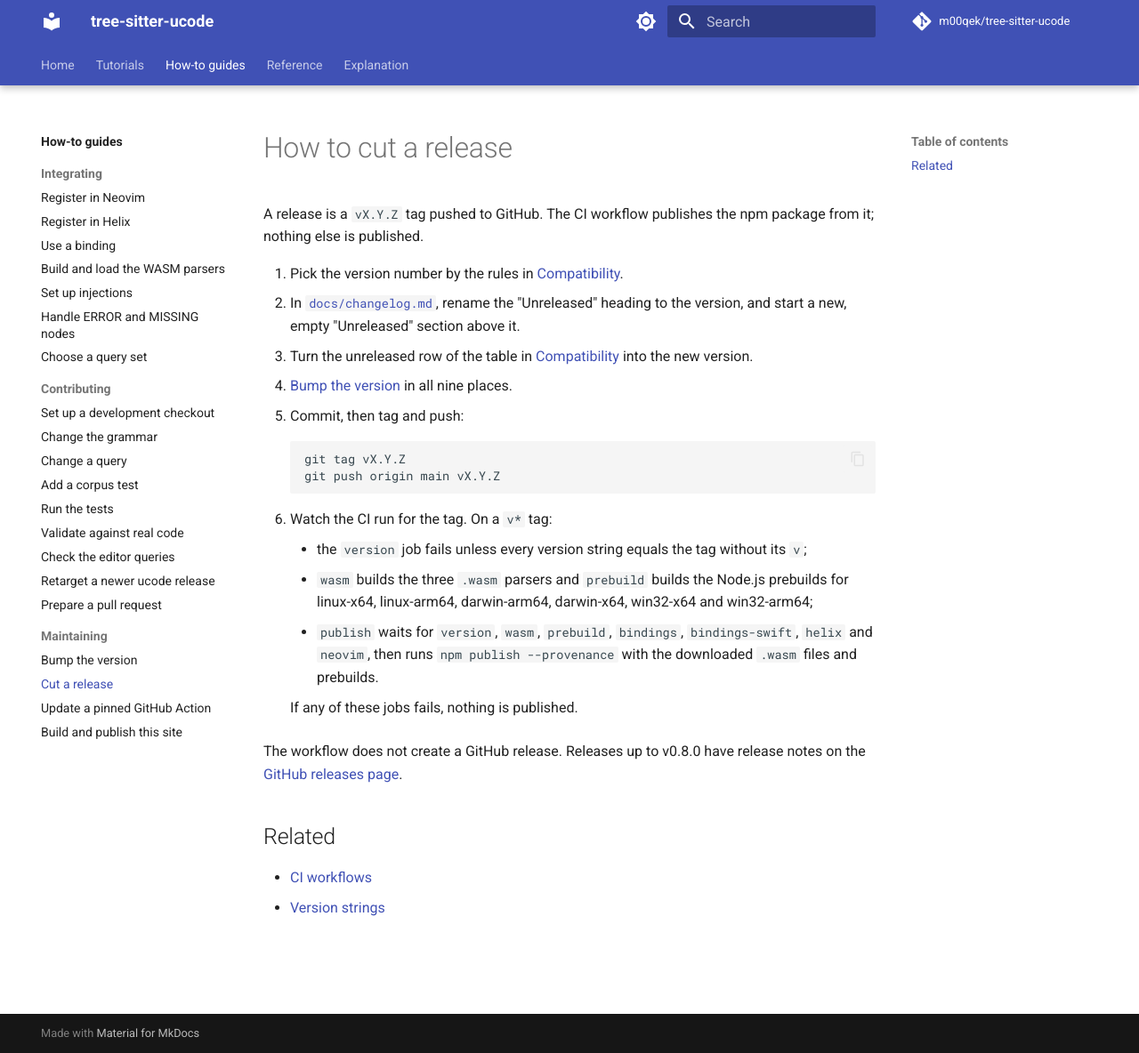
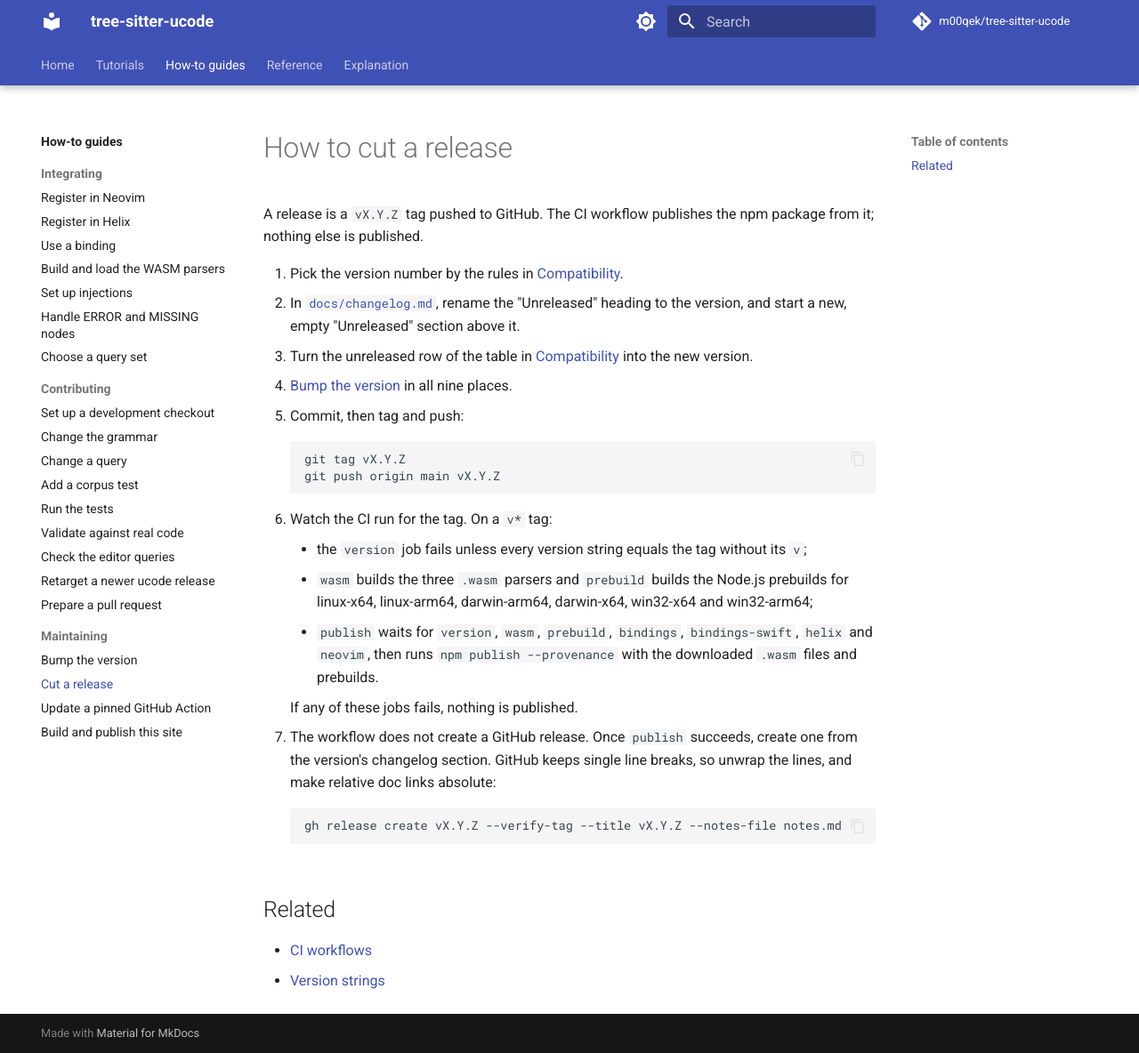
Before and after one commit to m00qek/tree-sitter-ucode, an MkDocs documentation site: the page built from docs/how-to/cut-release.md, in a window 1280 px wide and 1184 px high. Shown: the whole window at 89% size. Built offline with MkDocs 1.6.1 and Material for MkDocs 9.7.7, drawn with Linux system fonts in a browser that asks for light colours; comment, search, counter and statistics services are not loaded.

Commit message:
docs: create the GitHub release as the last release step

````diff
--- a/docs/how-to/cut-release.md
+++ b/docs/how-to/cut-release.md
@@ -31,9 +31,13 @@ npm package from it; nothing else is published.
 
     If any of these jobs fails, nothing is published.
 
-The workflow does not create a GitHub release. Releases up to v0.8.0 have
-release notes on the
-[GitHub releases page](https://github.com/m00qek/tree-sitter-ucode/releases).
+7. The workflow does not create a GitHub release. Once `publish` succeeds,
+   create one from the version's changelog section. GitHub keeps single line
+   breaks, so unwrap the lines, and make relative doc links absolute:
+
+    ```sh
+    gh release create vX.Y.Z --verify-tag --title vX.Y.Z --notes-file notes.md
+    ```
 
 ## Related
 
````
